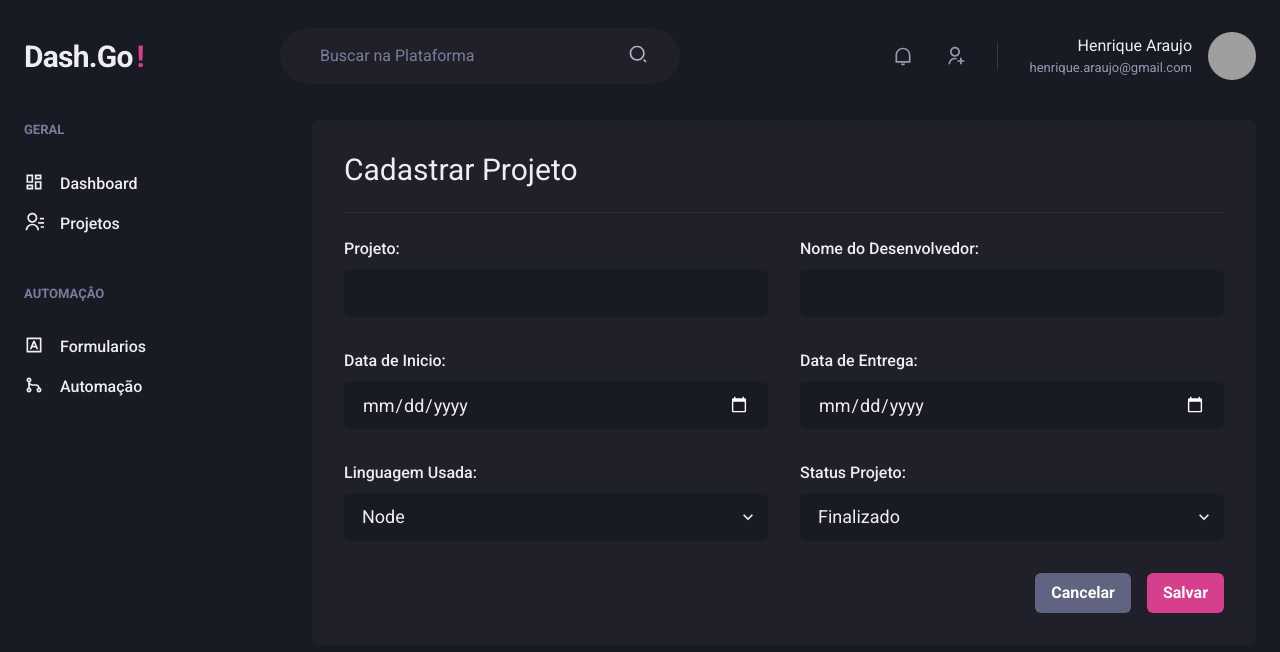
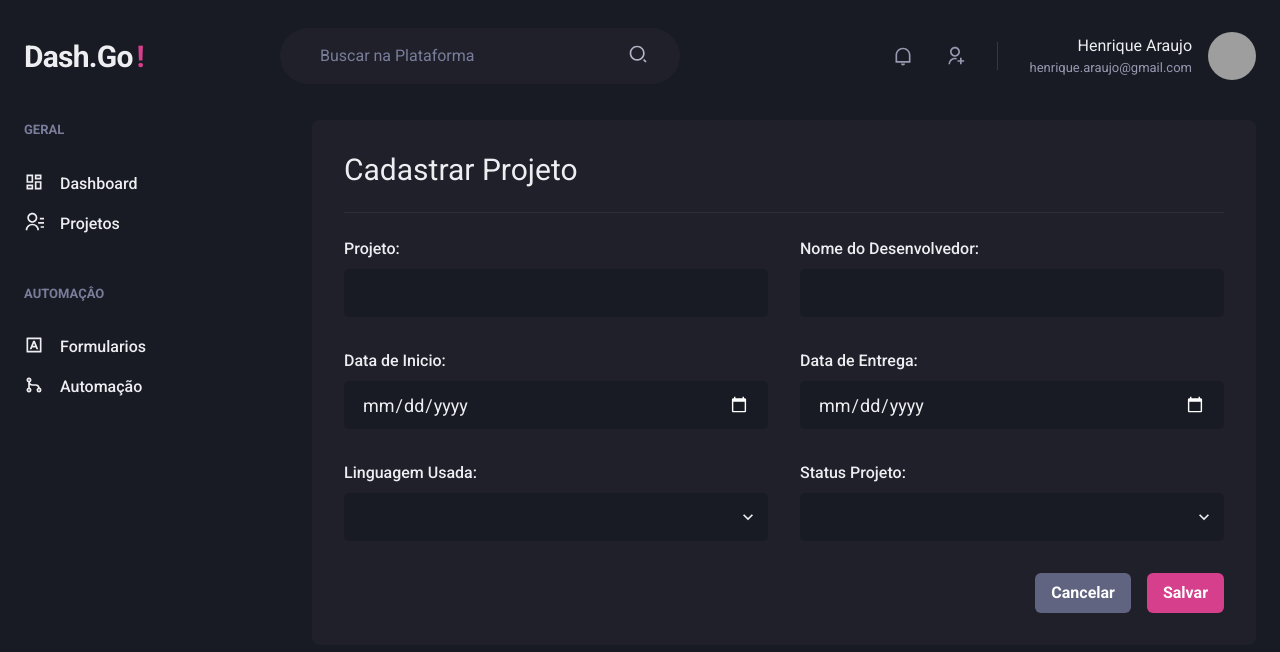
Before and after one commit to salvatoreDeploy/projeto-dash-go, a Next.js app: page /project/create in a window 1280 px wide. Shown: the top 652 px of the page. Built offline with nearby package versions, Linux system fonts and the light colour scheme; grey boxes are pictures that could not be loaded.

Commit message:
component: validation and implementation of references in the form to create a project

```diff
--- a/src/components/Form/Input.tsx
+++ b/src/components/Form/Input.tsx
@@ -16,7 +16,7 @@ interface InputProps extends ChakraInputProps {
 }
 
 const InputBase: ForwardRefRenderFunction<HTMLInputElement, InputProps> = (
-  { name, label, error, ...props },
+  { name, label, error = null, ...props },
   ref
 ) => {
   return (
--- a/src/components/Form/Select.tsx
+++ b/src/components/Form/Select.tsx
@@ -3,20 +3,26 @@ import {
   FormLabel,
   Select as SelectChakra,
   SelectProps as ChakraSelectProps,
+  FormErrorMessage,
 } from "@chakra-ui/react";
+import { forwardRef, ForwardRefRenderFunction } from "react";
+import { FieldError } from "react-hook-form";
 
 interface SelectProps extends ChakraSelectProps {
   name: string;
   label?: string;
+  error?: FieldError;
   children: React.ReactNode;
 }
 
-export function Select({ name, label, children, ...props }: SelectProps) {
+const SelectBase: ForwardRefRenderFunction<HTMLSelectElement, SelectProps> = (
+  { name, label, error = null, children, ...props },
+  ref
+) => {
   return (
-    <FormControl>
-      <FormLabel>
-        {!!label && <FormLabel htmlFor={name}>{label}</FormLabel>}
-      </FormLabel>
+    <FormControl isInvalid={!!error}>
+      {!!label && <FormLabel htmlFor={name}>{label}</FormLabel>}
+
       <SelectChakra
         id={name}
         name={name}
@@ -25,9 +31,14 @@ export function Select({ name, label, children, ...props }: SelectProps) {
         variant="filled"
         _hover={{ bgColor: "gray.900" }}
         size="lg"
+        ref={ref}
+        {...props}
       >
         {children}
       </SelectChakra>
+      {!!error && <FormErrorMessage>{error.message}</FormErrorMessage>}
     </FormControl>
   );
-}
+};
+
+export const Select = forwardRef(SelectBase);
--- a/src/pages/project/create.tsx
+++ b/src/pages/project/create.tsx
@@ -14,33 +14,121 @@ import { Sidebar } from "../../components/Sidebar";
 import { Input } from "../../components/Form/Input";
 import { Select } from "../../components/Form/Select";
 import Link from "next/link";
+import { FieldError, SubmitHandler, useForm } from "react-hook-form";
+import * as yup from "yup";
+import { yupResolver } from "@hookform/resolvers/yup";
+
+type RegisterProjectFormParamData = {
+  project: string;
+  nameDeveloper: string;
+  startDate: string;
+  deliveryDate: string;
+  languageUsed: string;
+  projectStatus: string;
+};
+
+const registerProjectFormSchema = yup.object().shape({
+  project: yup.string().required("Nome do Projeto Obrigatorio!").min(5).max(15),
+  nameDeveloper: yup
+    .string()
+    .required("Nome do Desenvolvedor Obrigatorio!")
+    .min(5)
+    .max(15),
+  startDate: yup.string().required("Data de Entrega Obrigatorio!"),
+  deliveryDate: yup.string().required("Data de Entrega Obrigatorio!"),
+  languageUsed: yup
+    .string()
+    .required("Linguagem Usada Obrigatorio")
+    .oneOf(["node", "react"], "Escolha obrigatoria ou inexistente"),
+  projectStatus: yup
+    .string()
+    .oneOf(
+      ["finalizado", "desenvolvimento"],
+      "Escolha obrigatoria ou inexistente"
+    ),
+});
 
 export default function RegisterProject() {
+  const { register, handleSubmit, formState } = useForm({
+    resolver: yupResolver(registerProjectFormSchema),
+  });
+
+  const { errors } = formState;
+
+  const handlerRegisterProject: SubmitHandler<
+    RegisterProjectFormParamData
+  > = async (value) => {
+    await new Promise((resolve) => setTimeout(resolve, 2000));
+
+    // console.log(value);
+  };
+
   return (
     <Box>
       <Header />
       <Flex w="100%" my="6" maxWidth={1480} mx="auto" px="6">
         <Sidebar />
-        <Box flex="1" borderRadius={8} bg="gray.800" p="8">
+        <Box
+          as="form"
+          flex="1"
+          borderRadius={8}
+          bg="gray.800"
+          p="8"
+          onSubmit={handleSubmit(handlerRegisterProject)}
+        >
           <Heading size="lg" fontWeight="normal">
             Cadastrar Projeto
           </Heading>
           <Divider my="6" borderColor="gray.700" />
           <VStack spacing="8">
             <SimpleGrid minChildWidth="240px" spacing="8" w="100%">
-              <Input name="projeto" label="Projeto:" />
-              <Input name="desenvolvedor" label="Nome do Desenvolvedor:" />
+              <Input
+                name="project"
+                label="Projeto:"
+                {...register("project")}
+                error={errors.project as FieldError}
+              />
+              <Input
+                name="nameDeveloper"
+                label="Nome do Desenvolvedor:"
+                {...register("nameDeveloper")}
+                error={errors.nameDeveloper as FieldError}
+              />
             </SimpleGrid>
             <SimpleGrid minChildWidth="240px" spacing="8" w="100%">
-              <Input name="inicio" label="Data de Inicio:" type="date" />
-              <Input name="final" label="Data de Entrega:" type="date" />
+              <Input
+                name="startDate"
+                label="Data de Inicio:"
+                type="date"
+                {...register("startDate")}
+                error={errors.startDate as FieldError}
+              />
+              <Input
+                name="deliveryDate"
+                label="Data de Entrega:"
+                type="date"
+                {...register("deliveryDate")}
+                error={errors.deliveryDate as FieldError}
+              />
             </SimpleGrid>
             <SimpleGrid minChildWidth="240px" spacing="8" w="100%">
-              <Select name="linguagens" label="Linguagem Usada:">
+              <Select
+                name="languageUsed"
+                label="Linguagem Usada:"
+                {...register("languageUsed")}
+                error={errors.languageUsed as FieldError}
+              >
+                <option value=""></option>
                 <option value="node">Node</option>
                 <option value="react">React</option>
               </Select>
-              <Select name="status" label="Status Projeto:">
+              <Select
+                name="projectStatus"
+                label="Status Projeto:"
+                {...register("projectStatus")}
+                error={errors.projectStatus as FieldError}
+              >
+                <option value=""></option>
                 <option value="finalizado">Finalizado</option>
                 <option value="desenvolvimento">Desenvolvimento</option>
               </Select>
@@ -55,9 +143,11 @@ export default function RegisterProject() {
                 </Button>
               </Link>
               <Button
+                type="submit"
                 color="white"
                 bgColor="pink.500"
                 _hover={{ bg: "pink.700" }}
+                isLoading={formState.isSubmitting}
               >
                 Salvar
               </Button>
```
